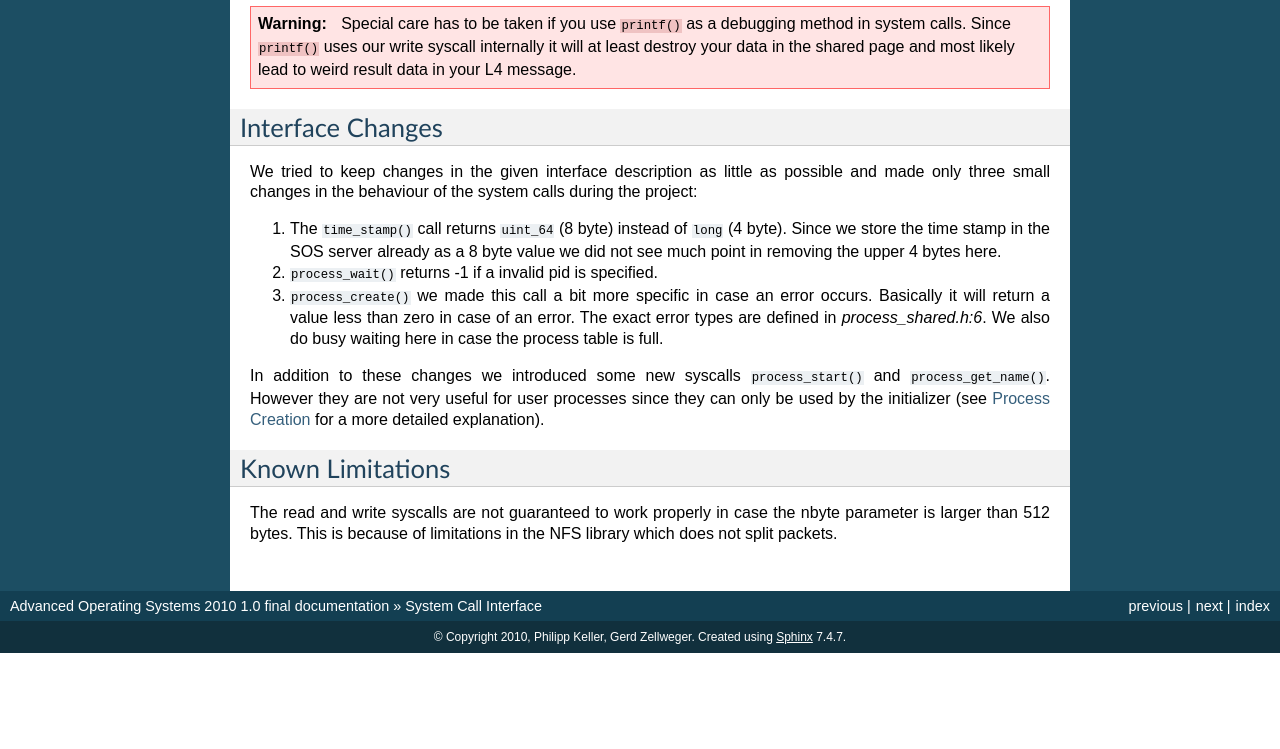
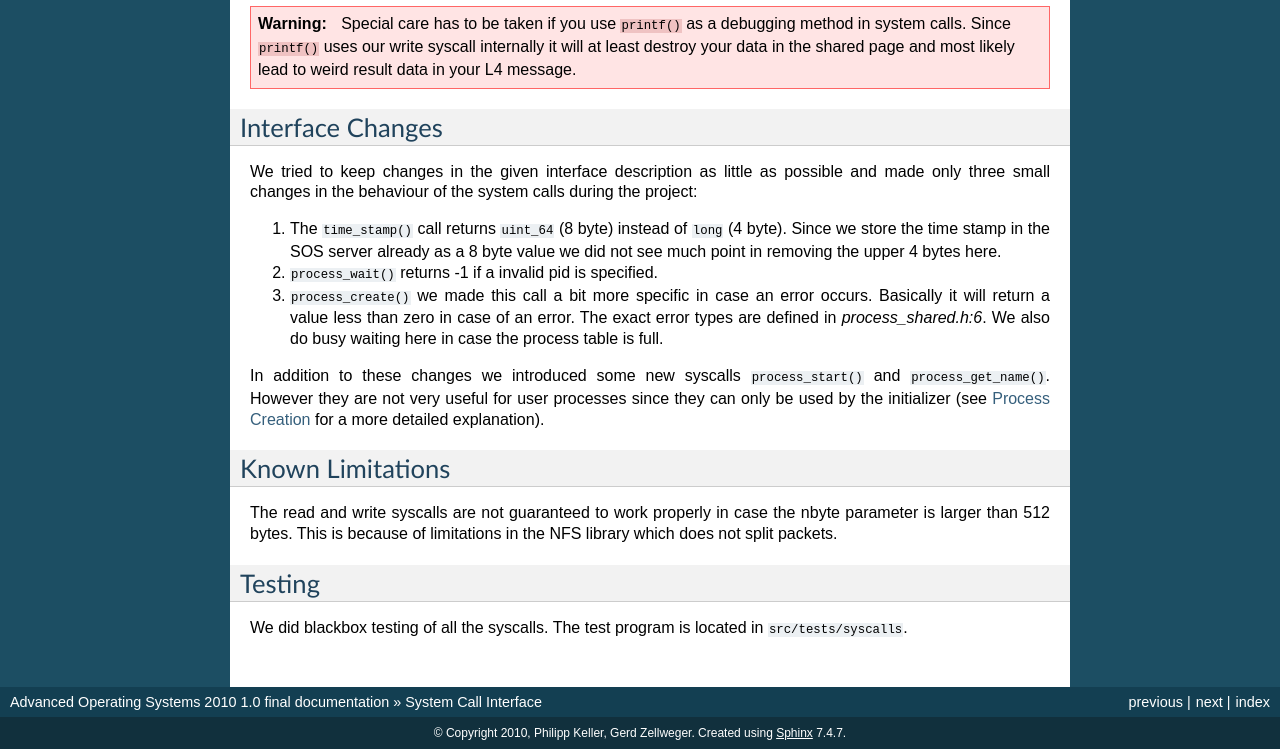
Before and after one commit to gz/aos10, a Sphinx documentation site: the page built from doc/documentation/source/syscall.txt, in a window 1280 px wide and 900 px high, scrolled down 2424 px, cut to the strip 151-900 px from the top of the window. Built offline with Sphinx 7.4.7, drawn with Linux system fonts in a browser that asks for light colours; formulas are drawn with MathJax 3; before the commit the page ends 3228 px from its top, so only the background shows below that.

Commit message:
testing chapter
git-svn-id: https://svn.vis.ethz.ch/svn/aos10@236 77cbfc24-9232-4b91-9b01-57cbc351378c

```diff
--- a/doc/documentation/source/syscall.txt
+++ b/doc/documentation/source/syscall.txt
@@ -113,3 +113,9 @@ Known Limitations
 -----------------
 
 The read and write syscalls are not guaranteed to work properly in case the nbyte parameter is larger than 512 bytes. This is because of limitations in the NFS library which does not split packets.
+
+
+Testing
+-----------------
+
+We did blackbox testing of all the syscalls. The test program is located in :file:`src/tests/syscalls`.
```
